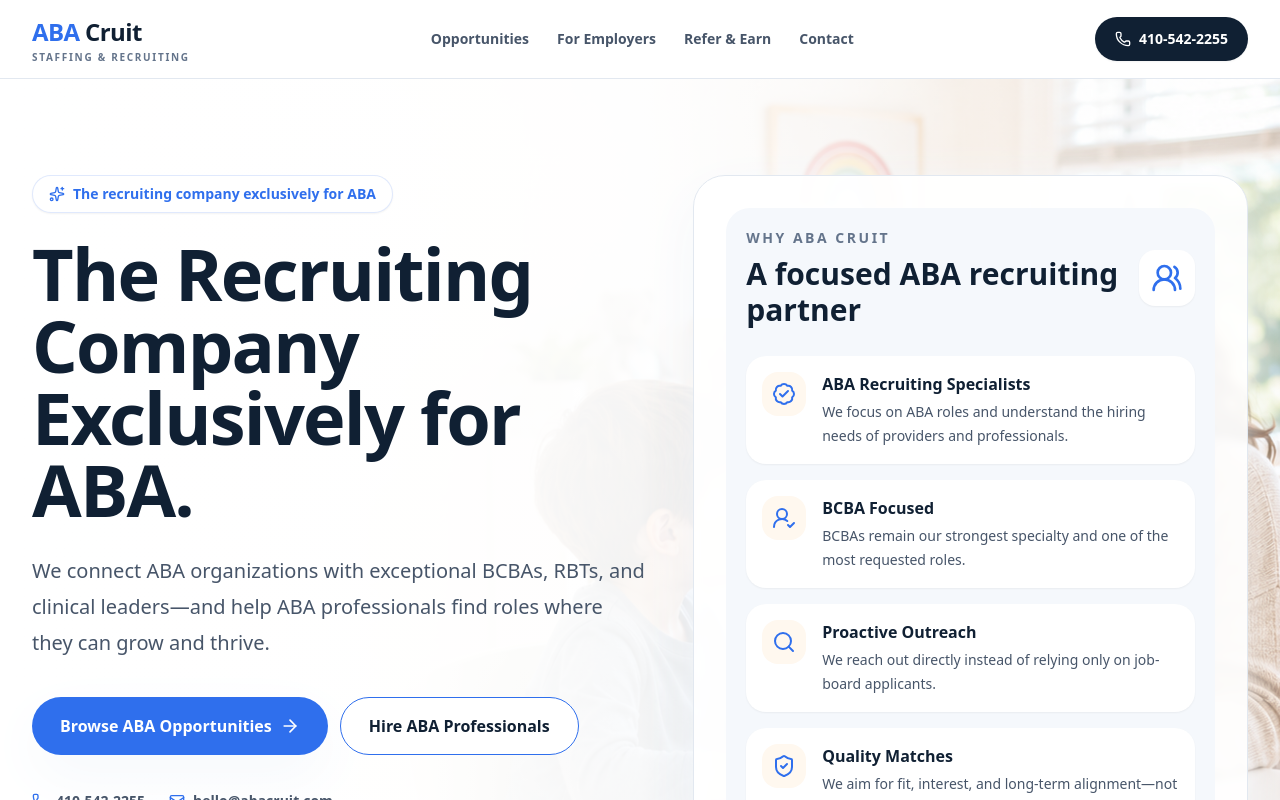
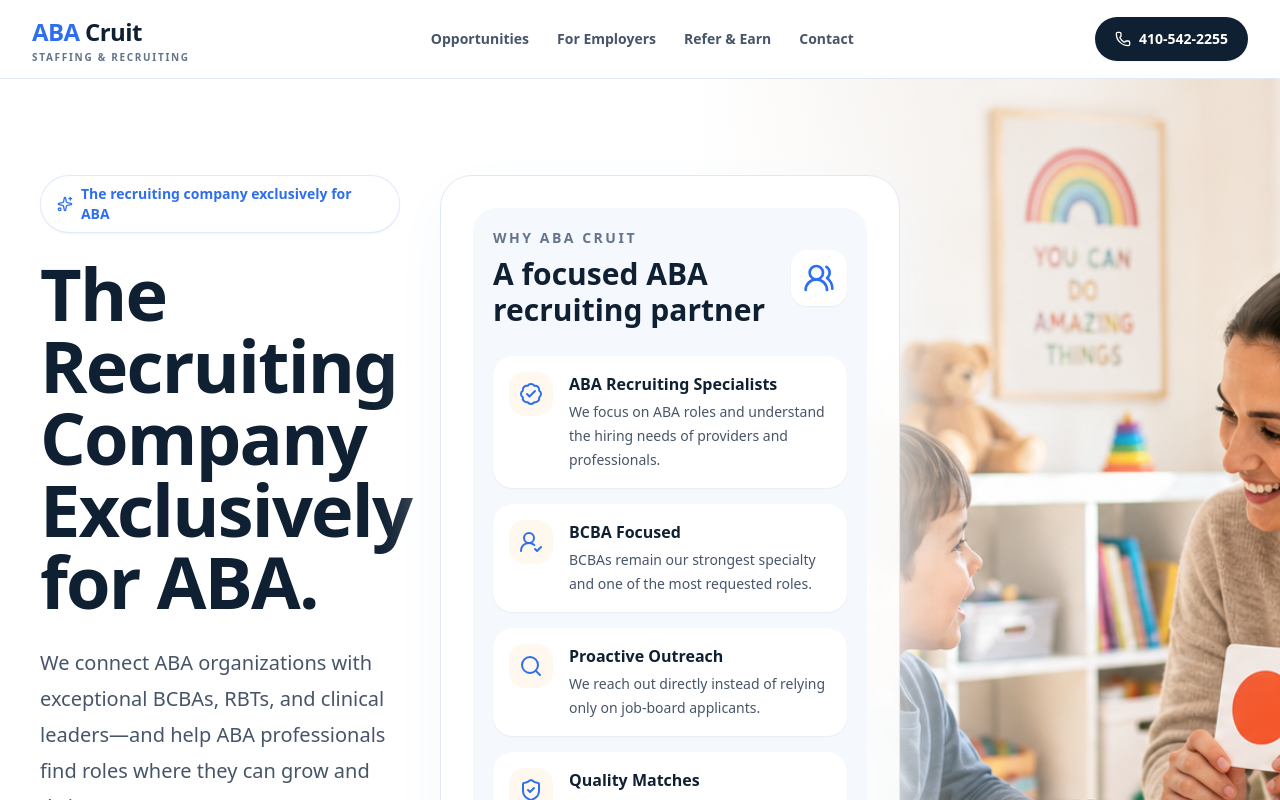
Before and after one commit to samuelhenig/aba-cruit, a Next.js app: page / in a window 1280 px wide. Shown: the top 800 px of the page. Built offline with nearby package versions, Linux system fonts and the light colour scheme.

Commit message:
Update page.tsx

```diff
--- a/app/page.tsx
+++ b/app/page.tsx
@@ -95,16 +95,17 @@
 function Hero() {
   return (
     <section id="top" className="relative overflow-hidden bg-white">
-      <div className="absolute inset-0">
+      {/* The photo has its own right-side area so the card no longer blocks it. */}
+      <div className="absolute inset-y-0 right-0 hidden w-[46%] lg:block">
         <img
           src="/images/hero-aba.jpg"
           alt="ABA professional working with a child"
-          className="h-full w-full object-cover object-[72%_center]"
+          className="h-full w-full object-cover object-[68%_center]"
         />
-        <div className="absolute inset-0 bg-gradient-to-r from-white via-white/95 to-white/15" />
+        <div className="absolute inset-0 bg-gradient-to-r from-white via-white/20 to-transparent" />
       </div>
 
-      <div className="relative z-10 mx-auto grid max-w-7xl gap-12 px-5 py-20 lg:grid-cols-[1.05fr_.95fr] lg:px-8 lg:py-24">
+      <div className="relative z-10 mx-auto grid max-w-[1600px] gap-10 px-5 py-20 lg:grid-cols-[minmax(0,1fr)_460px_300px] lg:px-10 lg:py-24">
         <div>
           <div className="mb-6 inline-flex items-center gap-2 rounded-full border border-blue/15 bg-white px-4 py-2 text-sm font-bold text-blue shadow-sm">
             <Sparkles className="h-4 w-4" />
@@ -144,7 +145,7 @@
           </div>
         </div>
 
-        <div className="rounded-[2rem] border border-slate-200 bg-white/95 p-6 shadow-soft backdrop-blur-sm md:p-8">
+        <div className="rounded-[2rem] border border-slate-200 bg-white/95 p-6 shadow-soft backdrop-blur-sm md:p-8 lg:col-start-2">
           <div className="rounded-[1.5rem] bg-soft p-5">
             <div className="flex items-center justify-between gap-4">
               <div>
@@ -164,6 +165,17 @@
             </div>
           </div>
         </div>
+
+        <div className="hidden lg:block" aria-hidden="true" />
+      </div>
+
+      {/* Mobile photo banner */}
+      <div className="relative h-72 lg:hidden">
+        <img
+          src="/images/hero-aba.jpg"
+          alt="ABA professional working with a child"
+          className="h-full w-full object-cover object-[65%_center]"
+        />
       </div>
     </section>
   );
```
